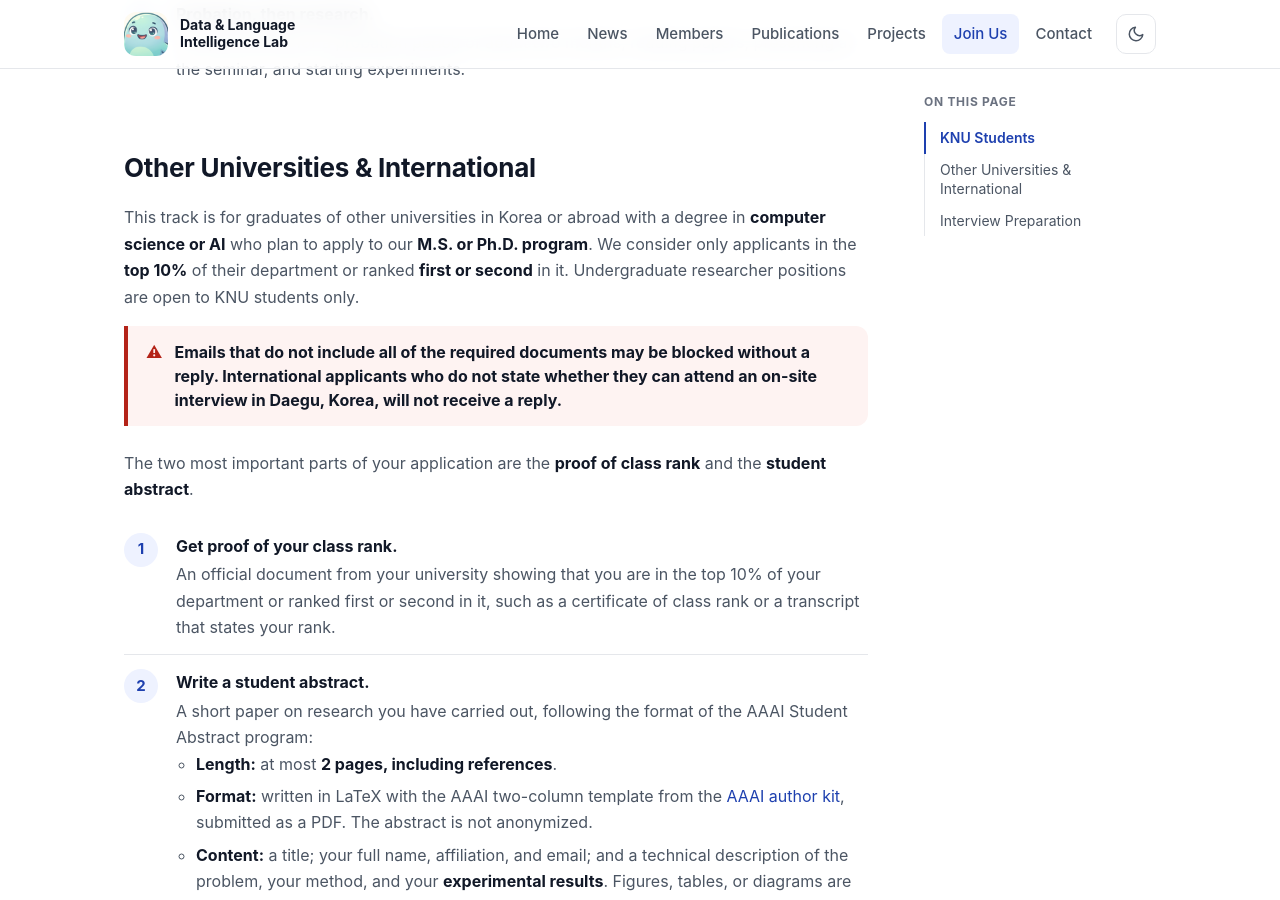
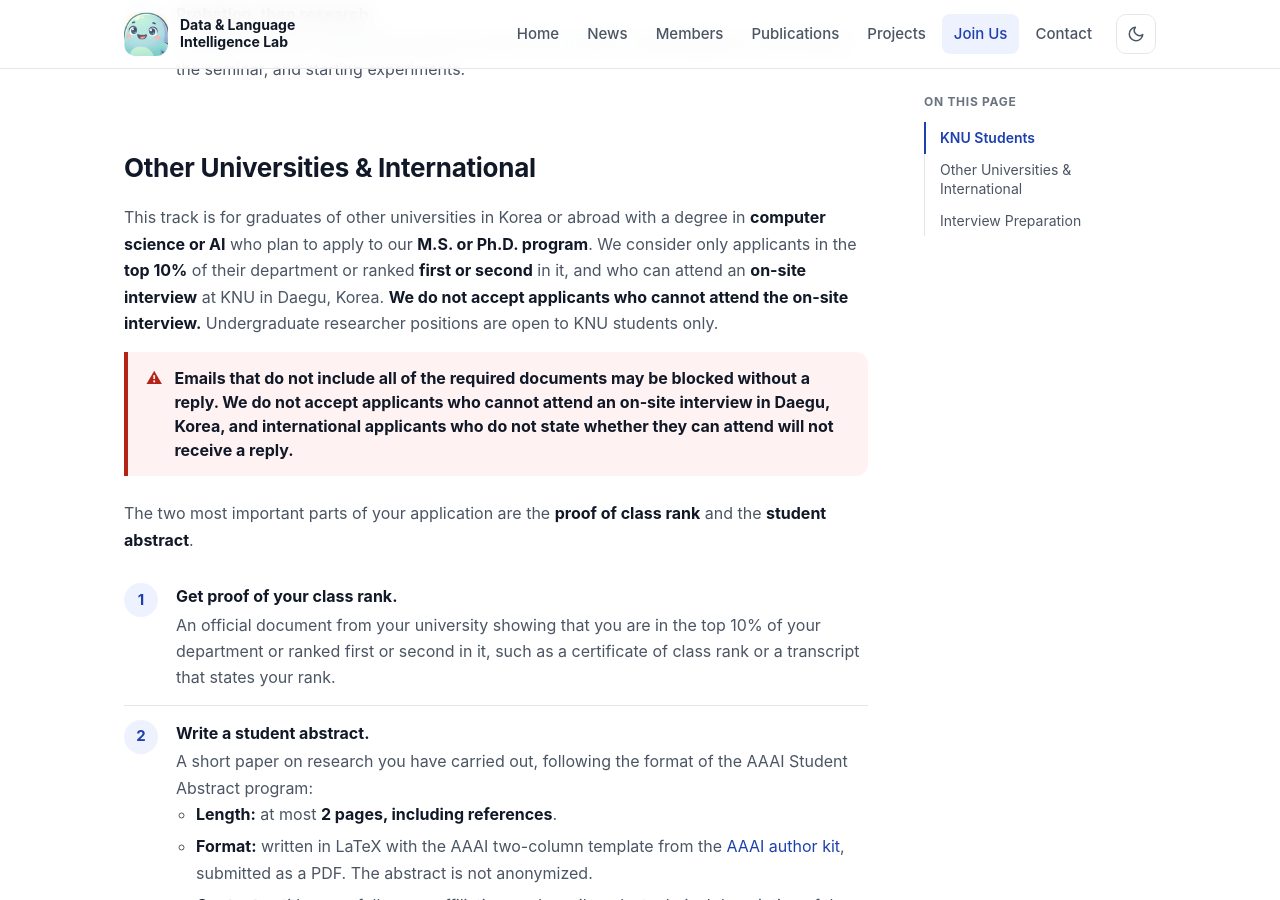
Before and after one commit to knu-dli/knu-dli.github.io, a Jekyll site: the page built from join.md, in a window 1280 px wide and 900 px high, scrolled down 1129 px. Built offline with Jekyll 4.4.1, drawn with Linux system fonts in a browser that asks for light colours; some web fonts are replaced.

Commit message:
Join: state that applicants who cannot attend the on-site interview are not accepted
Co-Authored-By: Claude Opus 5.5 <noreply@anthropic.com>

```diff
--- a/join.md
+++ b/join.md
@@ -51,9 +51,9 @@ Pick the track that matches you.
 
 ## Other Universities & International {#apply-other}
 
-This track is for graduates of other universities in Korea or abroad with a degree in **computer science or AI** who plan to apply to our **M.S. or Ph.D. program**. We consider only applicants in the **top 10%** of their department or ranked **first or second** in it. Undergraduate researcher positions are open to KNU students only.
+This track is for graduates of other universities in Korea or abroad with a degree in **computer science or AI** who plan to apply to our **M.S. or Ph.D. program**. We consider only applicants in the **top 10%** of their department or ranked **first or second** in it, and who can attend an **on-site interview** at KNU in Daegu, Korea. **We do not accept applicants who cannot attend the on-site interview.** Undergraduate researcher positions are open to KNU students only.
 
-<p class="warning-box" role="note"><span class="warning-icon" aria-hidden="true">⚠</span><span>Emails that do not include all of the required documents may be blocked without a reply. International applicants who do not state whether they can attend an on-site interview in Daegu, Korea, will not receive a reply.</span></p>
+<p class="warning-box" role="note"><span class="warning-icon" aria-hidden="true">⚠</span><span>Emails that do not include all of the required documents may be blocked without a reply. We do not accept applicants who cannot attend an on-site interview in Daegu, Korea, and international applicants who do not state whether they can attend will not receive a reply.</span></p>
 
 The two most important parts of your application are the **proof of class rank** and the **student abstract**.
 
```
